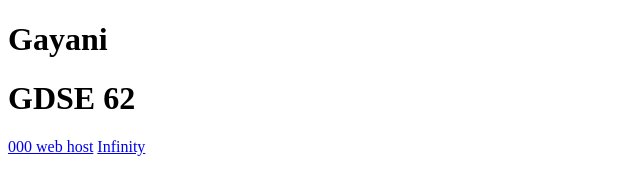
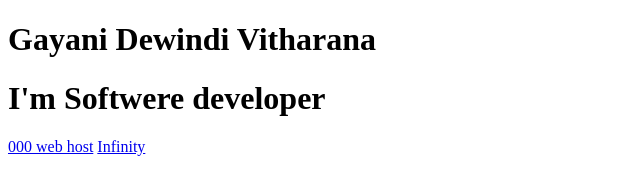
Before and after one commit to GayaniDewindi/MyPortfoilo, a plain HTML site: page index.html in a window 1280 px wide. Shown: the whole page, without its empty margins (0-640 px from the left). Drawn offline with Linux system fonts and the light colour scheme.

Commit message:
new name

```diff
--- a/index.html
+++ b/index.html
@@ -14,8 +14,9 @@
 
 </head>
 <body>
-<h1> Gayani</h1>
-<h1> GDSE 62</h1>
+<h1> Gayani Dewindi Vitharana</h1>
+<h1> I'm Softwere developer </h1>
+
 <a href="https://gayanidewindi.000webhostapp.com/" target="_blank">000 web host</a>
 <a href="http://gayanidewindi.infinityfreeapp.com/?i=1" target="_blank">Infinity</a>
 </body>
```
